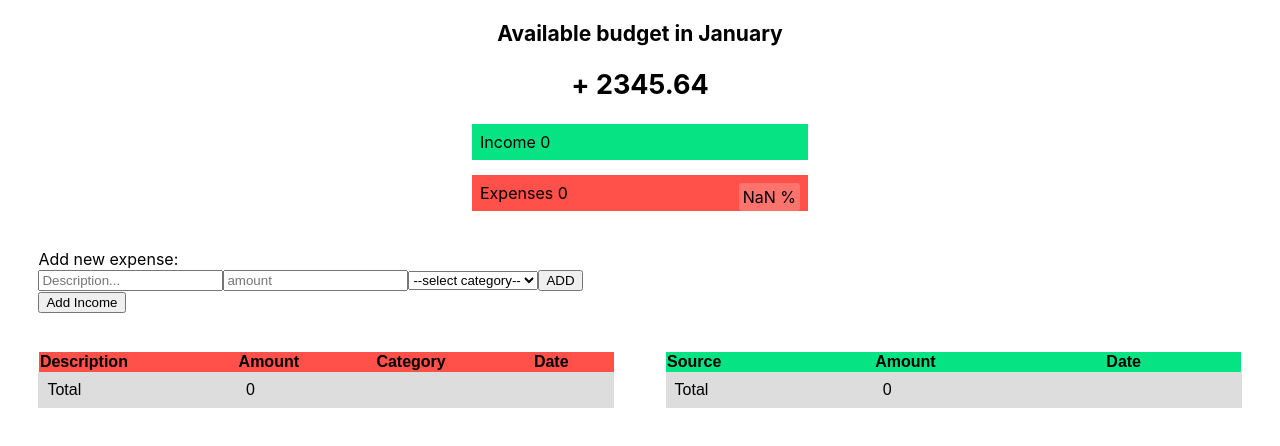
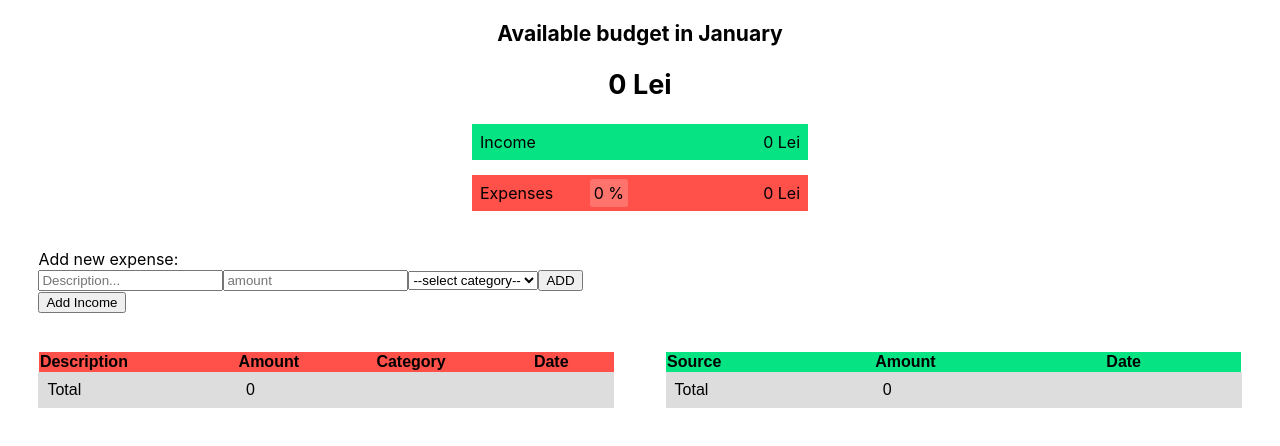
Before and after one commit to TudorBucur19/TheMoneyApp--React, a React (Create React App) app: page / in a window 1280 px wide. Shown: the top 446 px of the page. Built offline with nearby package versions, Linux system fonts and the light colour scheme.

Commit message:
some header code optimization

```diff
--- a/src/App.css
+++ b/src/App.css
@@ -7,3 +7,8 @@
 .tables {
     margin-top: 3%;
 }
+
+.inc-button {
+    float: right;
+    display: inline;
+}
--- a/src/App.js
+++ b/src/App.js
@@ -66,13 +66,15 @@ function App() {
     setIncAmountList([...incAmountList, Number(income.amount)]);
   };
 
+  let currentTotalExp = expAmountList.reduce((total, el) => total = total + el, 0);
+  let currentTotalInc = incAmountList.reduce((total, el) => total = total + el, 0);
 
 
   return (
     <div className="App">
       <Header
-      totalExp={expAmountList}
-      totalInc={incAmountList}
+      totalExp={currentTotalExp}
+      totalInc={currentTotalInc}
       />
 
       <div className="input--fields">
@@ -89,17 +91,17 @@ function App() {
         income={income}
         />}
 
-      <button onClick={addIncome}>Add Income</button>
+        <button className="inc--button" onClick={addIncome}>Add Income</button>
       </div>
 
       <div className="tables">
         <Expenses
         content={expList}
-      totalExp={expAmountList}
+        totalExp={currentTotalExp}
         />
         <Incomes
         content={incList}
-      totalInc={incAmountList}
+        totalInc={currentTotalInc}
         />
       </div>
     </div>
--- a/src/components/expensesDisplay/expenses.jsx
+++ b/src/components/expensesDisplay/expenses.jsx
@@ -5,8 +5,6 @@ const Expenses = ({content, totalExp}) => {
 
     let today = new Date(),
     date = today.getFullYear() + '-' + (today.getMonth() + 1) + '-' + today.getDate();
-
-    let totalExpenses = totalExp.reduce((total, el) => total = total + el, 0);
 
 
     return(
@@ -30,7 +28,7 @@ const Expenses = ({content, totalExp}) => {
 
                 <tr>
                     <td>Total</td>
-                    <td>{totalExpenses}</td>
+                    <td>{totalExp}</td>
                     <td></td>
                     <td></td>
                 </tr>
--- a/src/components/header/header.jsx
+++ b/src/components/header/header.jsx
@@ -7,23 +7,22 @@ const Header = ({totalExp, totalInc}) => {
     let monthNames = ["January", "February", "March", "April", "May", "June", "July", "August", "September", "October", "November", "December"];
     let monthName = monthNames[monthNumber];
 
-    let currentTotalExp = totalExp.reduce((total, el) => total = total + el, 0);
-    let currentTotalInc = totalInc.reduce((total, el) => total = total + el, 0);
-    let percentage = ((currentTotalExp/currentTotalInc)*100).toFixed(2);
+    let percentage = ((totalExp/totalInc)*100).toFixed(2);
+    let balance = totalInc - totalExp;
 
     return(
     <div className="budget-head">
         <div className="budget-title">
             <h3>Available budget in <span>{monthName}</span> </h3>
-            <h2>+ 2345.64</h2>
+            <h2>{balance} Lei</h2>
         </div>
 
         <div className="incomes">
-            <div className="incomes-text">Income <span className="incValue">{currentTotalInc}</span></div>
+            <div className="incomes-text">Income <span className="inc--value">{totalInc}  Lei</span></div>
         </div>
 
         <div className="expenses">
-            <div className="expenses-text">Expenses <span className="expValue">{currentTotalExp}</span> <span className="percentage">{percentage} %</span> </div>
+            <div className="expenses-text">Expenses <span className="percentage">{isNaN(percentage) ? 0 : percentage} %</span> <span className="exp--value">{totalExp}  Lei</span>  </div>
         </div>
     </div>
     );
--- a/src/components/header/header.styles.css
+++ b/src/components/header/header.styles.css
@@ -46,6 +46,14 @@
     background-color: rgba(255, 255, 255, 0.2);
     text-align: center;
     border-radius: 3px;
+    padding: 4px;
+    max-width: 20%;
+    margin-left: 10%;
+}
+
+.inc--value {
     float: right;
-    padding: 4px;
 }
+.exp--value {
+    float: right;
+}
--- a/src/components/incomesDisplay/incomes.jsx
+++ b/src/components/incomesDisplay/incomes.jsx
@@ -6,7 +6,7 @@ const Incomes = ({content, totalInc}) => {
     let today = new Date(),
     date = today.getFullYear() + '-' + (today.getMonth() + 1) + '-' + today.getDate();
 
-    let totalIncomes = totalInc.reduce((total, el) => total = total + el, 0);
+
 
     return(
         <div>
@@ -26,7 +26,7 @@ const Incomes = ({content, totalInc}) => {
                 )}
                 <tr>
                     <td>Total</td>
-                    <td>{totalIncomes}</td>
+                    <td>{totalInc}</td>
                     <td></td>
                 </tr>
             </table>
```
Also changed, not shown: 1 other file (tests, documents, lock files or other folders). Lines whose indentation alone changed are shown as unchanged.
